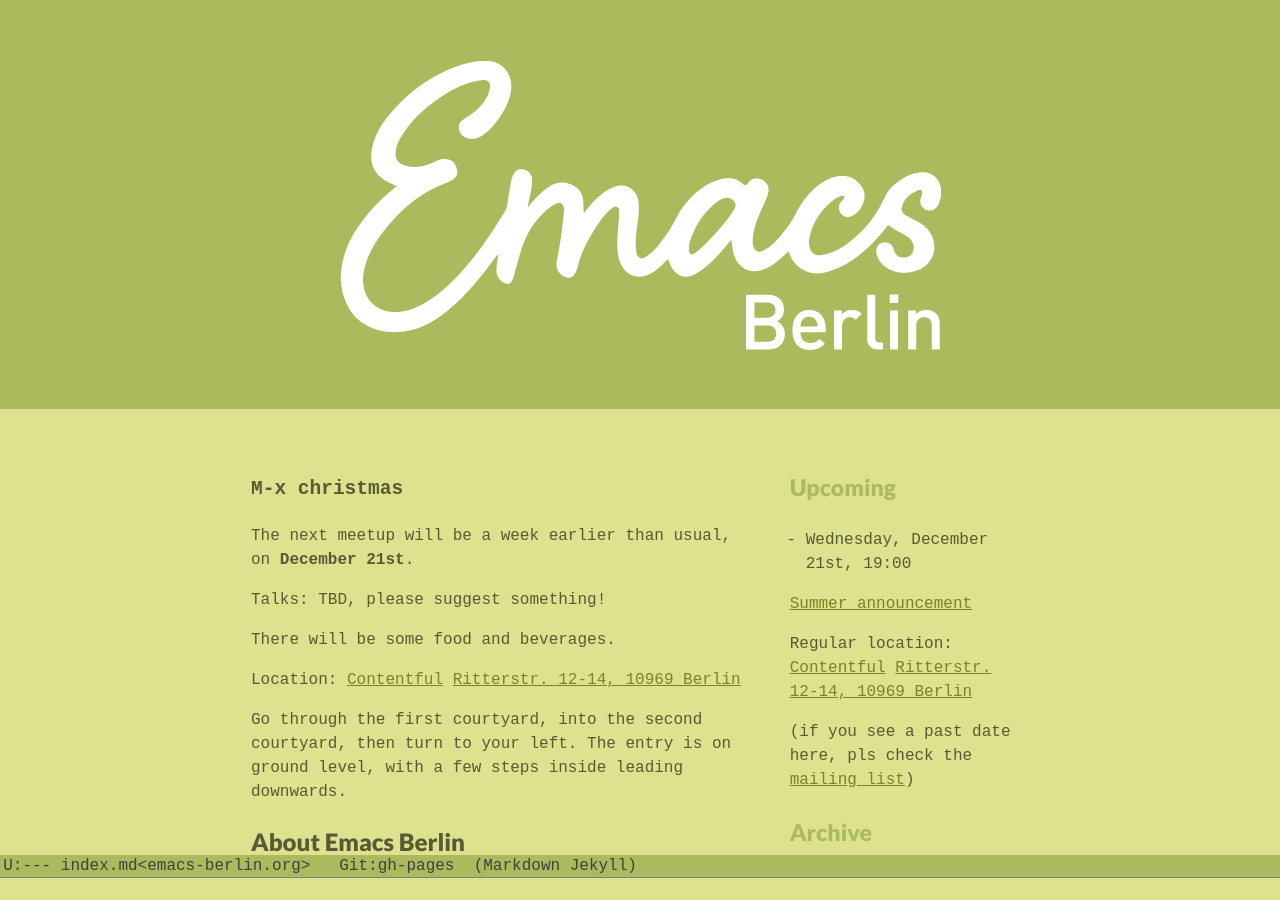
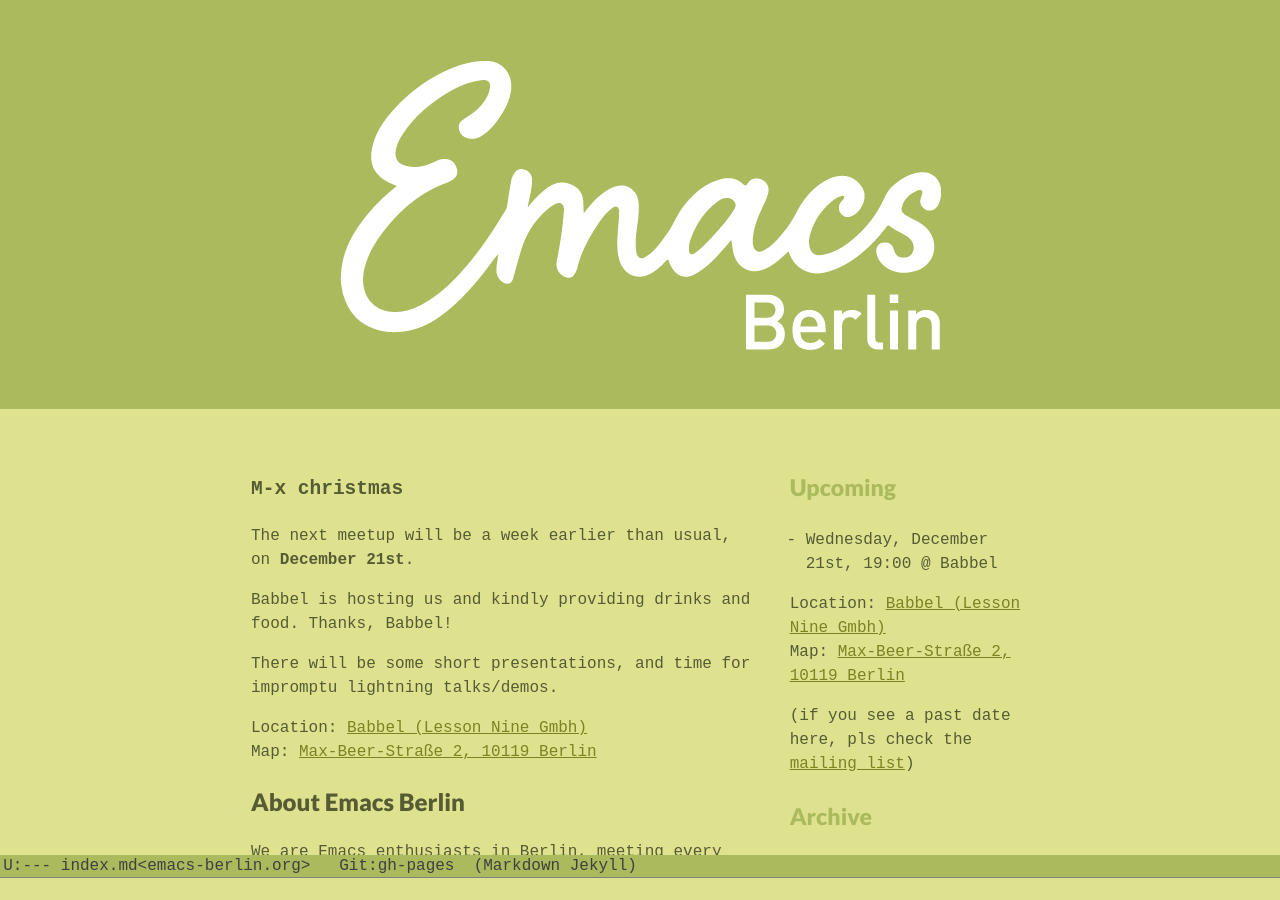
Before and after one commit to emacs-berlin/emacs-berlin.org, a Jekyll site: the page built from index.md, in a window 1280 px wide and 900 px high. Built offline with Jekyll 4.4.1, drawn with Linux system fonts in a browser that asks for light colours.

Commit message:
Update to new location

```diff
--- a/index.md
+++ b/index.md
@@ -17,16 +17,20 @@
 
 The next meetup will be a week earlier than usual, on **December 21st**.
 
-Talks: TBD, please suggest something!
+Babbel is hosting us and kindly providing drinks and food. Thanks, Babbel!
 
-There will be some food and beverages.
+There will be some short presentations, and time for impromptu lightning talks/demos.
 
-Location: [Contentful](http://contentful.com)
-[Ritterstr. 12-14, 10969 Berlin](http://www.openstreetmap.org/?mlat=52.501438558101654&mlon=13.410902917385101#map=19/52.50144/13.41090&layers=N)
+<!-- Location: [Contentful](http://contentful.com) -->
+<!-- [Ritterstr. 12-14, 10969 Berlin](http://www.openstreetmap.org/?mlat=52.501438558101654&mlon=13.410902917385101#map=19/52.50144/13.41090&layers=N) -->
 
-Go through the first courtyard, into the second courtyard, then turn
-to your left. The entry is on ground level, with a few steps inside
-leading downwards.
+<!-- Go through the first courtyard, into the second courtyard, then turn -->
+<!-- to your left. The entry is on ground level, with a few steps inside -->
+<!-- leading downwards. -->
+
+Location: [Babbel (Lesson Nine Gmbh)](https://www.babbel.com/)<br>
+Map: [Max-Beer-Straße 2, 10119 Berlin](https://goo.gl/maps/bXK48PS1qmG2)
+
 
 ## About Emacs Berlin
 
@@ -49,9 +53,10 @@
 <div class="medium-4 columns">
 ### Upcoming
 
-* Wednesday, December 21st, 19:00
+* Wednesday, December 21st, 19:00 @ Babbel
 
-[Summer announcement](https://mailb.org/pipermail/emacs-berlin/2016/000331.html)
+Location: [Babbel (Lesson Nine Gmbh)](https://www.babbel.com/)<br>
+Map: [Max-Beer-Straße 2, 10119 Berlin](https://goo.gl/maps/bXK48PS1qmG2)
 
 <!--
 The "Ganz Oben Office" (behind/above Betahouse, the old Travis office).
@@ -60,8 +65,8 @@
 Close to U8 Moritzplatz / U1 Prinzenstraße
 -->
 
-Regular location: [Contentful](http://contentful.com)
-[Ritterstr. 12-14, 10969 Berlin](http://www.openstreetmap.org/?mlat=52.501438558101654&mlon=13.410902917385101#map=19/52.50144/13.41090&layers=N)
+<!-- Regular location: [Contentful](http://contentful.com) -->
+<!-- [Ritterstr. 12-14, 10969 Berlin](http://www.openstreetmap.org/?mlat=52.501438558101654&mlon=13.410902917385101#map=19/52.50144/13.41090&layers=N) -->
 
 <!-- There's a glass elevator in the front court yard, take it up to the fifth floor. -->
 
```
